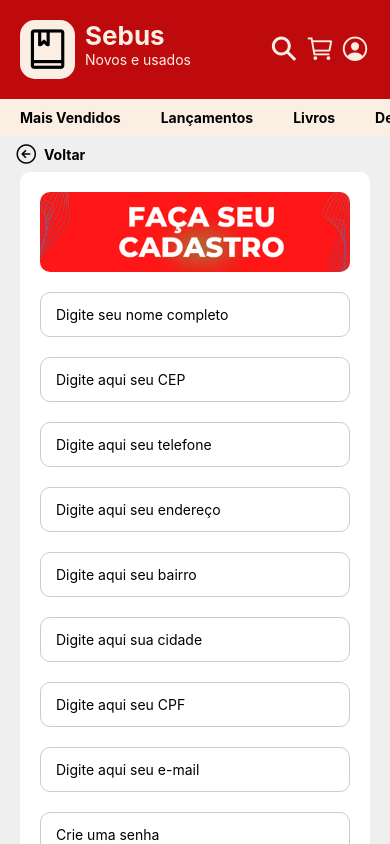
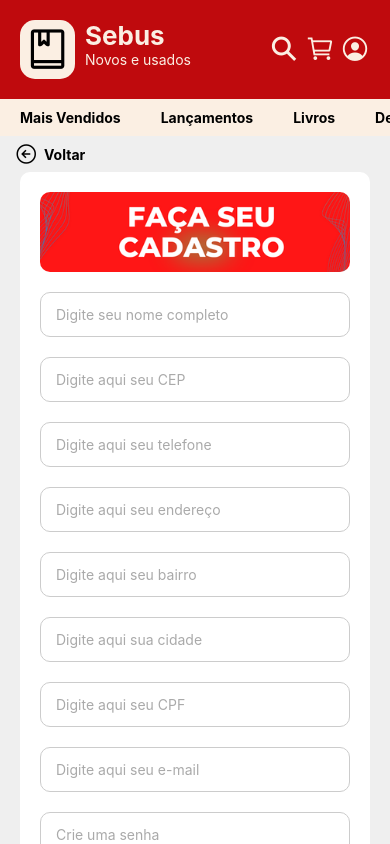
Before and after one commit to MateusAnderle/bookstore-project-react-native, a React Native app: screen /Register in a window 390 px wide. Built offline with nearby package versions, Linux system fonts and the light colour scheme.

Commit message:
Placeholder fix

```diff
--- a/src/screens/Login/index.js
+++ b/src/screens/Login/index.js
@@ -17,8 +17,8 @@ export function Login(){
                 <S.Content>
                     <Image source={LoginImage} style={{width: '100%', height: 80, borderRadius: 10, marginBottom: 20}}/>
 
-                    <S.Input placeholder="Digite seu login ou e-mail"/>
-                    <S.Input placeholder="Digite sua senha"/>
+                    <S.Input placeholder="Digite seu login ou e-mail" placeholderTextColor="#AAA"/>
+                    <S.Input placeholder="Digite sua senha" placeholderTextColor="#AAA"/>
 
                     <S.LoginButton>
                         <S.LoginButtonText>Login</S.LoginButtonText>
--- a/src/screens/ProductDetail/index.js
+++ b/src/screens/ProductDetail/index.js
@@ -39,7 +39,7 @@ export function ProductDetail(){
 
                         {product?.fichaTecnica?.map((item) => {
                             return (
-                                <S.DataSheetLine>
+                                <S.DataSheetLine key={item.id}>
                                     <S.DataKey>
                                         <S.DataTextTitle>{item.chave}</S.DataTextTitle>
                                     </S.DataKey>
--- a/src/screens/Register/index.js
+++ b/src/screens/Register/index.js
@@ -19,16 +19,16 @@ export function Register(){
                 <S.Content>
                     <Image source={RegisterImage} style={{width: '100%', height: 80, borderRadius: 10, marginBottom: 20}}/>
 
-                    <S.Input placeholder="Digite seu nome completo"/>
-                    <S.Input placeholder="Digite aqui seu CEP"/>
-                    <S.Input placeholder="Digite aqui seu telefone"/>
-                    <S.Input placeholder="Digite aqui seu endereço"/>
-                    <S.Input placeholder="Digite aqui seu bairro"/>
-                    <S.Input placeholder="Digite aqui sua cidade"/>
-                    <S.Input placeholder="Digite aqui seu CPF"/>
-                    <S.Input placeholder="Digite aqui seu e-mail"/>
-                    <S.Input placeholder="Crie uma senha"/>
-                    <S.Input placeholder="Repita a senha"/>
+                    <S.Input placeholder="Digite seu nome completo" placeholderTextColor="#AAA"/>
+                    <S.Input placeholder="Digite aqui seu CEP" placeholderTextColor="#AAA"/>
+                    <S.Input placeholder="Digite aqui seu telefone" placeholderTextColor="#AAA"/>
+                    <S.Input placeholder="Digite aqui seu endereço" placeholderTextColor="#AAA"/>
+                    <S.Input placeholder="Digite aqui seu bairro" placeholderTextColor="#AAA"/>
+                    <S.Input placeholder="Digite aqui sua cidade" placeholderTextColor="#AAA"/>
+                    <S.Input placeholder="Digite aqui seu CPF" placeholderTextColor="#AAA"/>
+                    <S.Input placeholder="Digite aqui seu e-mail" placeholderTextColor="#AAA"/>
+                    <S.Input placeholder="Crie uma senha" placeholderTextColor="#AAA"/>
+                    <S.Input placeholder="Repita a senha" placeholderTextColor="#AAA"/>
 
                     <S.LoginButton onPress={() => navigation.navigate('SuccessRegister')}>
                         <S.LoginButtonText>Cadastrar</S.LoginButtonText>
```
